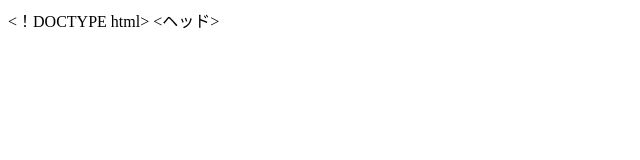
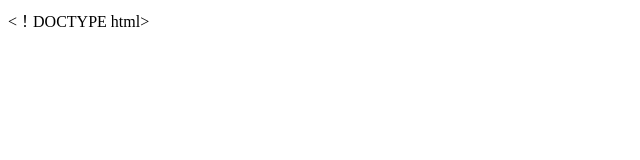
Before and after one commit to igm-otm/igm-otm, a plain HTML site: page index.html in a window 1280 px wide. Shown: the full height of the page, 0-640 px from the left. Drawn offline with Linux system fonts and the light colour scheme.

Commit message:
Update index.html

```diff
--- a/index.html
+++ b/index.html
@@ -1,12 +1,12 @@
 <！DOCTYPE html>
 <html>
-<ヘッド>
+<head>
   <meta charset = "utf-8">
   <meta name = "viewport" content = "width = device-width、initial-scale = 1.0">
   <title>プロゲート</ title>
   <link href = "https://maxcdn.bootstrapcdn.com/font-awesome/4.7.0/css/font-awesome.min.css" rel = "stylesheet"完全性= "sha384-wvfXpqpZZVQGK6TAh5PVlGOfQNHSoD2xbE + QkPxCAFlNEevoEH3SlQnoriVn" "匿名 ">
   <link rel = "stylesheet" type = "text / css" href = "stylesheet.css">
-</ head>
+</head>
 <ボディ>
   <ヘッダー>
     <div class = "container">
```
